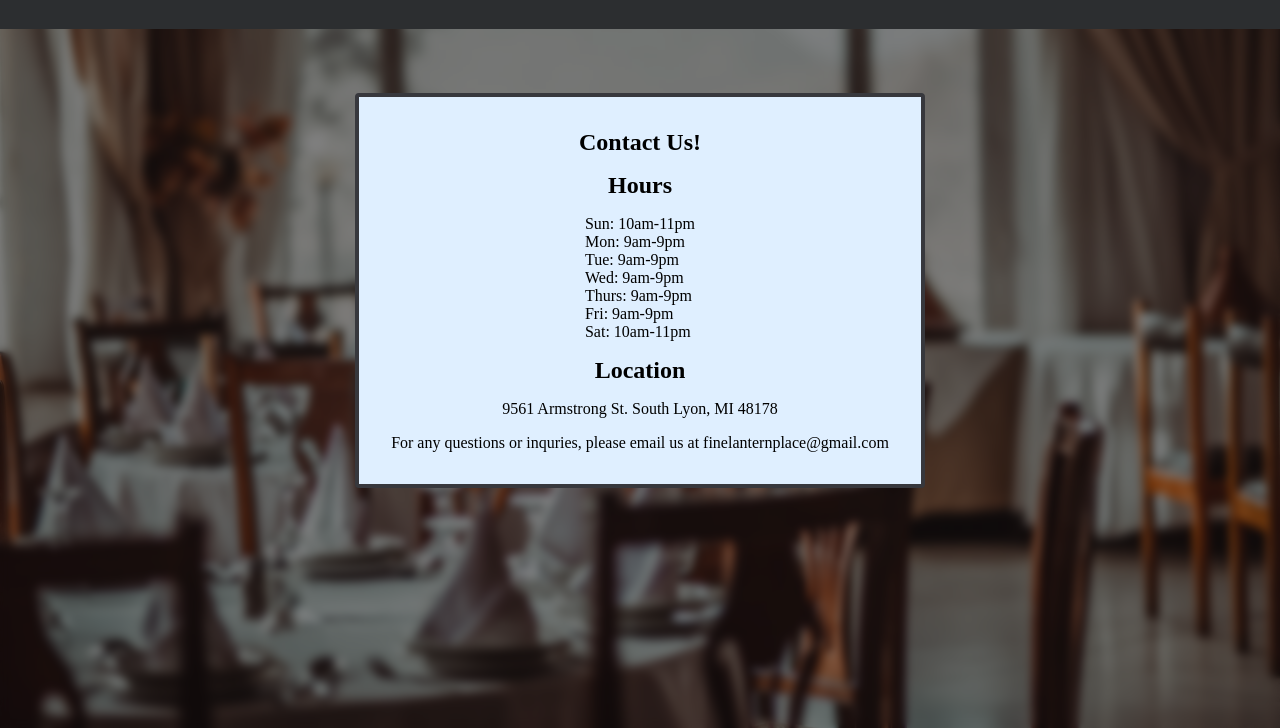
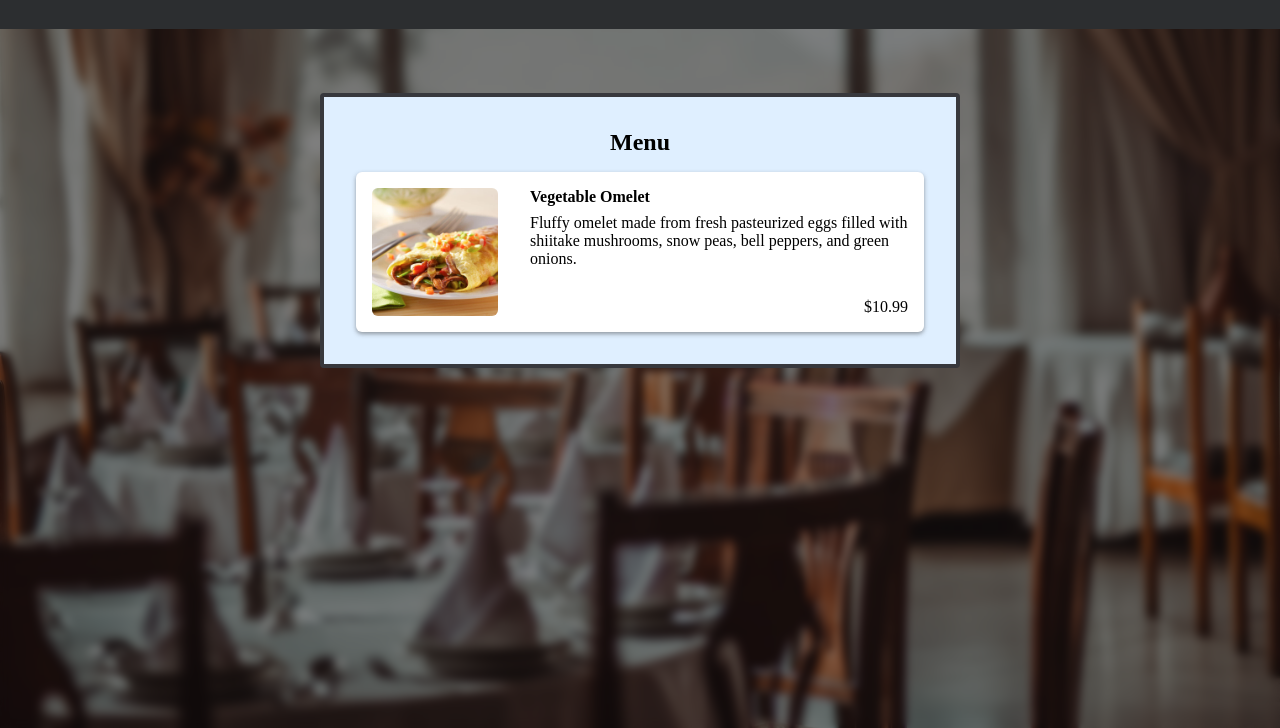
Before and after one commit to bkwong315/restaurant-page, a website built with webpack: page dist/index.html in a window 1280 px wide. Shown: the part 72-800 px from the top of the page. Built offline with nearby package versions, Linux system fonts and the light colour scheme.

Commit message:
Add menu page component

```diff
--- /dev/null
+++ b/src/components/MenuPage/MenuItem.js
@@ -0,0 +1,25 @@
+import './MenuItem.scss';
+
+const MenuItem = (name, imgSrc, desc, price) => {
+  const menuItem = document.createElement('div');
+  const itemName = document.createElement('h4');
+  const itemImg = document.createElement('img');
+  const itemDesc = document.createElement('p');
+  const itemPrice = document.createElement('p');
+
+  itemName.textContent = name;
+  itemImg.src = imgSrc;
+  itemDesc.textContent = desc;
+  itemPrice.textContent = price;
+
+  menuItem.classList.add('menu-item');
+
+  menuItem.appendChild(itemName);
+  menuItem.appendChild(itemImg);
+  menuItem.appendChild(itemDesc);
+  menuItem.appendChild(itemPrice);
+
+  return menuItem;
+};
+
+export default MenuItem;
--- /dev/null
+++ b/src/components/MenuPage/MenuItem.scss
@@ -0,0 +1,28 @@
+.menu-item {
+  display: grid;
+  grid-template-rows: 1fr 3fr 1fr;
+  grid-template-columns: 1fr 3fr;
+  column-gap: 2rem;
+  height: 10rem;
+  background: #fff;
+  border-radius: 6px;
+  padding: 1rem;
+  box-shadow: 0px 2px 4px rgba(66, 66, 66, 0.5);
+
+  img {
+    grid-area: 1 / 1 / -1 / 2;
+    width: 100%;
+    height: 100%;
+    aspect-ratio: 1 / 1;
+    border-radius: 6px;
+  }
+
+  p:first-child {
+    align-self: center;
+  }
+
+  p:last-child {
+    justify-self: flex-end;
+    align-self: flex-end;
+  }
+}
--- /dev/null
+++ b/src/components/MenuPage/MenuPage.js
@@ -0,0 +1,26 @@
+import './MenuPage.scss';
+import vegOmeletImg from './imgs/veg-omelet.jpg';
+
+import MenuItem from './MenuItem';
+
+const MenuPage = (() => {
+  const MenuPage = document.createElement('div');
+  const heading = document.createElement('h2');
+  const vegOmelet = MenuItem(
+    'Vegetable Omelet',
+    vegOmeletImg,
+    'Fluffy omelet made from fresh pasteurized eggs filled with shiitake mushrooms, snow peas, bell peppers, and green onions.',
+    '$10.99'
+  );
+
+  heading.textContent = 'Menu';
+
+  MenuPage.classList.add('menu-page');
+
+  MenuPage.appendChild(heading);
+  MenuPage.appendChild(vegOmelet);
+
+  return MenuPage;
+})();
+
+export default MenuPage;
--- /dev/null
+++ b/src/components/MenuPage/MenuPage.scss
@@ -0,0 +1,13 @@
+$bgColor: rgb(223, 239, 255);
+$borderColor: rgb(55, 56, 61);
+
+.menu-page {
+  display: grid;
+  justify-items: center;
+  gap: 1rem;
+  background: $bgColor;
+  padding: 2rem;
+  border: 4px solid $borderColor;
+  border-radius: 4px;
+  max-height: 50vh;
+}
--- a/src/index.js
+++ b/src/index.js
@@ -1,6 +1,7 @@
 import Navbar from './components/Navbar/Navbar';
 import HomePage from './components/HomePage/HomePage';
 import ContactPage from './components/ContactPage/ContactPage';
+import MenuPage from './components/MenuPage/MenuPage';
 
 import './styles/style.scss';
 
@@ -16,6 +17,7 @@ const App = (() => {
 
   contentContainer.appendChild(HomePage);
   contentContainer.appendChild(ContactPage);
+  contentContainer.appendChild(MenuPage);
 
   return appContainer;
 })();
--- a/src/styles/style.scss
+++ b/src/styles/style.scss
@@ -7,7 +7,7 @@
 .app {
   display: grid;
   justify-items: center;
-  grid-template-rows: max-content;
+  grid-template-rows: max-content 1fr;
   gap: 4rem;
 
   background: url('../imgs/restaurant-bg.jpg');
@@ -44,6 +44,7 @@
   }
 }
 
-.home-page {
+.home-page,
+.contact-page {
   display: none;
 }
```
Also changed, not shown: src/components/MenuPage/imgs/veg-omelet.jpg (added).
